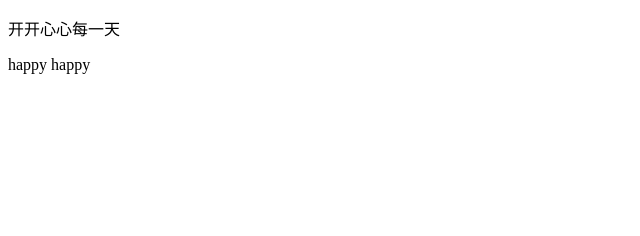
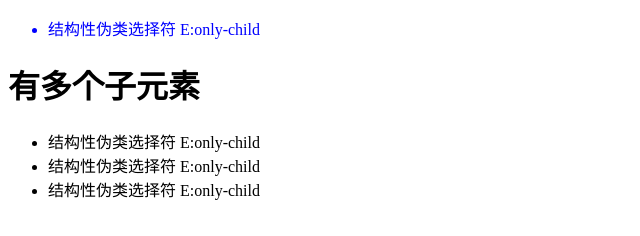
Before and after one commit to dengyongstefan/CSS-pro, a plain HTML site: page CSS-Definitive-Guide/index.html in a window 1280 px wide. Shown: the whole page, without its empty margins (0-640 px from the left). Drawn offline with Linux system fonts and the light colour scheme.

Commit message:
feat(css-pro):修改晚伪类选择器

```diff
--- a/CSS-Definitive-Guide/index.css
+++ b/CSS-Definitive-Guide/index.css
@@ -21,3 +21,33 @@
 p~span{
      color: aqua;
 } */
+
+/* < !-- first-child --> */
+/* p:first-child{
+    color: aquamarine
+} */
+
+/* < !-- lang --> */
+/* p:lang(en){
+    color: red;
+}
+
+p:lang(zh-cmn-Hans) {
+    color: blue;
+} */
+
+/*  < !-- E:not(s) --> */
+/* .demo li:not(:last-child){
+    color: red;
+}
+ */
+
+/* < !-- last-child --> */
+p:last-child{
+    color: red;
+}
+
+/* < !-- only-child --> */
+li:only-child{
+    color: blue
+}
--- a/CSS-Definitive-Guide/index.html
+++ b/CSS-Definitive-Guide/index.html
@@ -24,7 +24,7 @@
     <!-- 多类选择器 -->
 
     <!-- 相邻选择器和兄弟选择器 -->
-    <div class="wrap">
+  <!--   <div class="wrap">
         <p>
             开开心心每一天
         </p>
@@ -35,8 +35,63 @@
         <span>
             happy
         </span>
+    </div> -->
+     <!-- 相邻选择器和兄弟选择器 -->
+
+    <!-- first-child -->
+ <!--    <div>
+        <p>我是一个p</p>
     </div>
-     <!-- 相邻选择器和兄弟选择器 -->
+
+    <div>
+        <h2>我是一个标题</h2>
+        <p>我是一个p</p>
+    </div> -->
+
+    <!-- lang -->
+<!--     <p lang="en">我是en</p>
+
+    <p lang="zh-cmn-Hans">我是p:lang(zh-cmn-Hans)</p> -->
+
+    <!--  E:not(s) -->
+<!--     <ul class="demo">
+        <li>
+            123
+        </li>
+        <li>
+            124
+        </li>
+        <li>
+            125
+        </li>
+        <li>
+            126
+        </li>
+    </ul> -->
+
+    <!-- last-child -->
+ <!--    <div>
+        <p>我是一个p</p>
+    </div>
+
+    <div>
+        <h2>我是一个标题</h2>
+        <p>我是一个p</p>
+    </div> -->
+
+    <!-- only-child -->
+    <ul>
+        <li>结构性伪类选择符 E:only-child</li>
+    </ul>
+    <h1>有多个子元素</h1>
+    <ul>
+        <li>结构性伪类选择符 E:only-child</li>
+        <li>结构性伪类选择符 E:only-child</li>
+        <li>结构性伪类选择符 E:only-child</li>
+    </ul>
+
+
+
 
 
 
```
Also changed, not shown: 1 other file.
